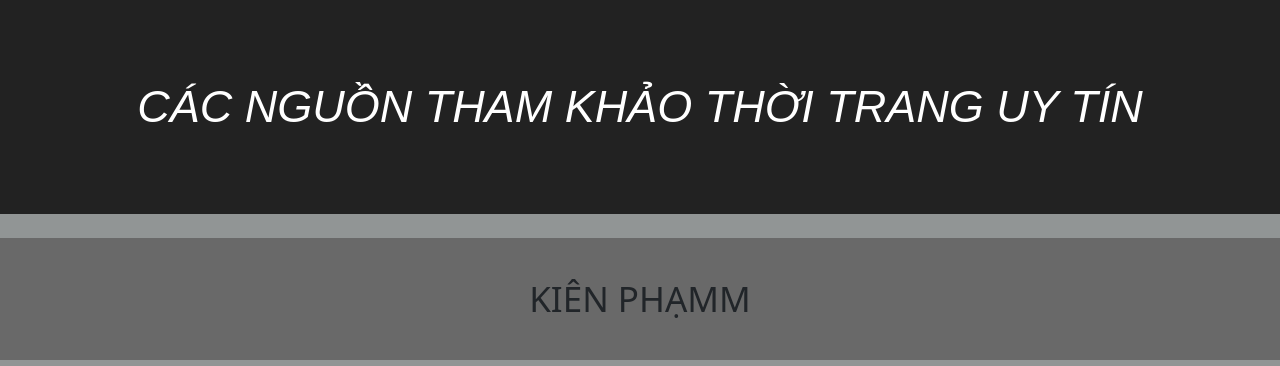
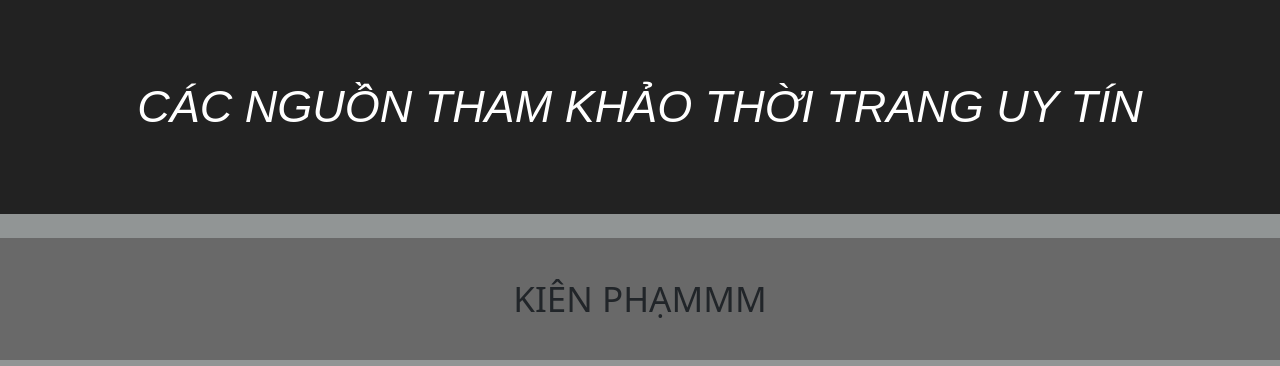
Before and after one commit to LamTuongPhu/FASY, a plain HTML site: page page2.html in a window 1280 px wide. Shown: the top 366 px of the page. Drawn offline with nearby package versions, Linux system fonts and the light colour scheme.

```diff
--- a/page2.html
+++ b/page2.html
@@ -22,7 +22,7 @@
       <h1>CÁC NGUỒN THAM KHẢO THỜI TRANG UY TÍN</h1>
     </header>
     <br />
-    <h2>KIÊN PHẠMM</h2>
+    <h2>KIÊN PHẠMMM</h2>
     <a href="https://www.youtube.com/@_tk.p/featured" class="center">
       <img src="./image/kien pham avt.jpg" width="600" />git push --force origin
       main
```
